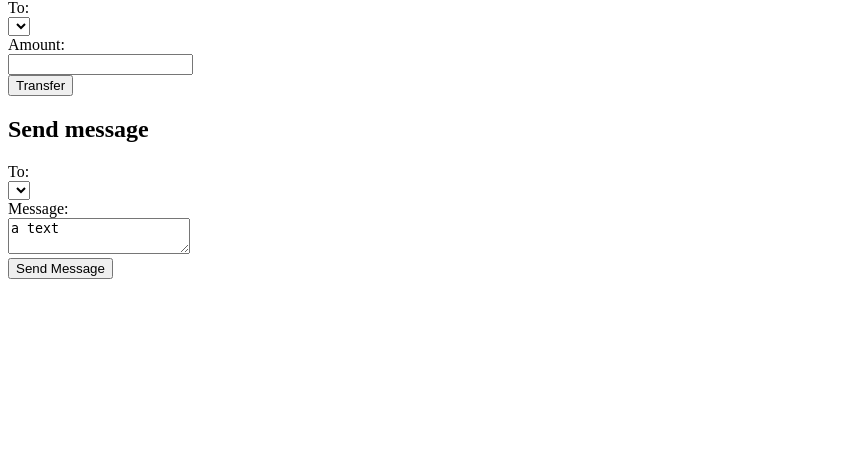
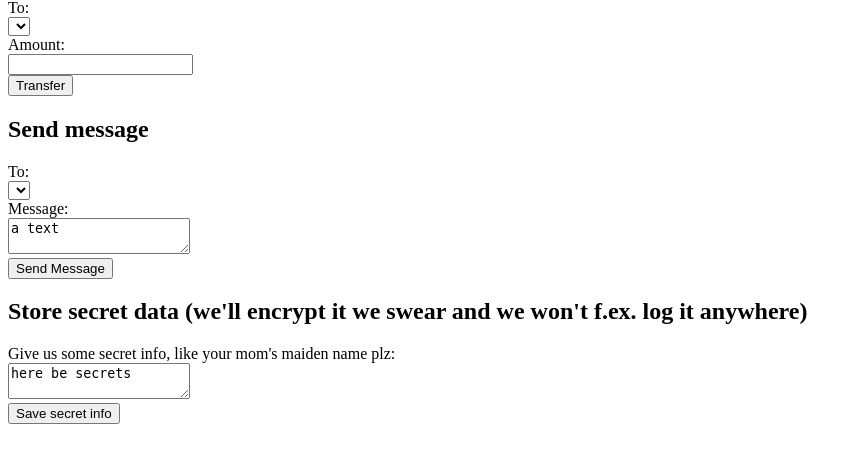
Before and after one commit to halides/titupe2021, a Django app: page / in a window 1280 px wide. Shown: the part 237-700 px from the top of the page, without its empty margins (0-862 px from the left). Run offline with Django 3.2, Linux system fonts and the light colour scheme; the visitor is signed in with stand-in values (Sample User, id 1); lists and menus that the app fills with data are empty.

Commit message:
two additional OWASP-faults

```diff
--- a/src/pages/models.py
+++ b/src/pages/models.py
@@ -8,3 +8,4 @@ class Account(models.Model):
 	user = models.OneToOneField(User, on_delete=models.CASCADE)
 	balance = models.IntegerField()
 	message = models.TextField(null=True)
+	secret = models.TextField(null=True)
--- a/src/pages/templates/pages/index.html
+++ b/src/pages/templates/pages/index.html
@@ -51,8 +51,15 @@
             <textarea name="message"/>a text</textarea><br/>
 
             <input type="submit" value="Send Message"/>
-        </form>    </body>
+        </form>
 
+        <h2>Store secret data (we'll encrypt it we swear and we won't f.ex. log it anywhere)</h2>
 
+        <form id='secrets' action='secrets/' method="POST">
+            <span>Give us some secret info, like your mom's maiden name plz:</span><br/>
+            <textarea name="secret"/>here be secrets</textarea><br/>
+
+            <input type="submit" value="Save secret info"/>
+        </form>
     </body>
 </html>
--- a/src/pages/urls.py
+++ b/src/pages/urls.py
@@ -1,9 +1,10 @@
 from django.urls import path
 
-from .views import homePageView, transferView, messageView
+from .views import homePageView, transferView, messageView, storeSecretsView
 
 urlpatterns = [
     path('', homePageView, name='home'),
     path('transfer/', transferView, name='transfer'),
     path('message/', messageView, name='message'),
+    path('secrets/', storeSecretsView, name='secrets')
 ]
--- a/src/pages/views.py
+++ b/src/pages/views.py
@@ -6,6 +6,9 @@ from django.contrib.auth.models import User
 from django.db import transaction
 from .models import Account
 
+import logging
+
+logger = logging.getLogger(__name__)
 
 @login_required
 @csrf_exempt
@@ -36,6 +39,20 @@ def messageView(request):
 	return redirect('/')
 
 
+@login_required
+@csrf_exempt
+def storeSecretsView(request):
+
+	if request.method == 'POST':
+		secret = request.POST.get('secret')
+
+		request.user.account.secret = secret
+
+		logger.error("I logged secret stuff: " + secret)
+
+		request.user.account.save()
+	return redirect('/')
+
 
 @login_required
 def homePageView(request):
```
Also changed, not shown: README.md, src/pages/migrations/0003_account_secret.py (added).
